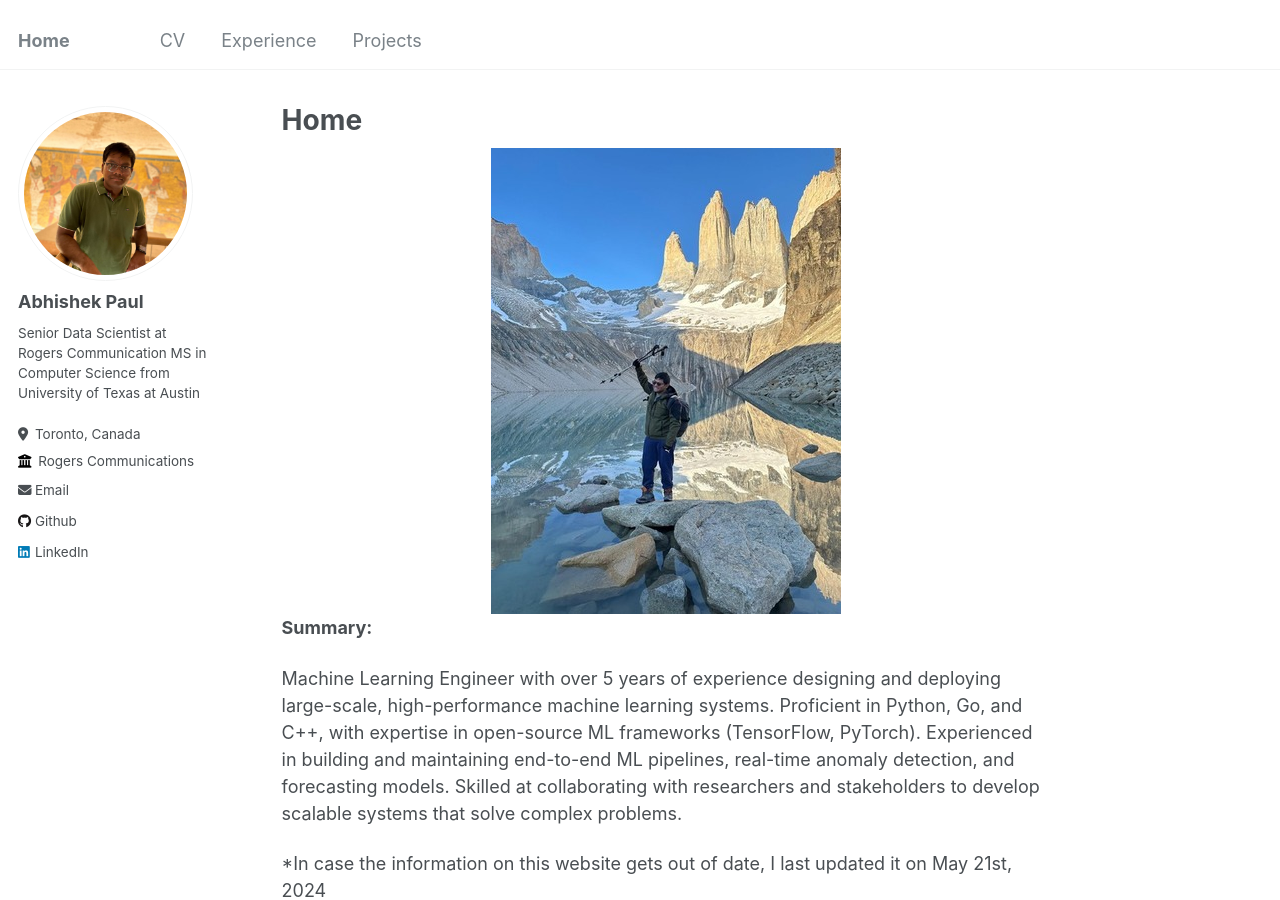
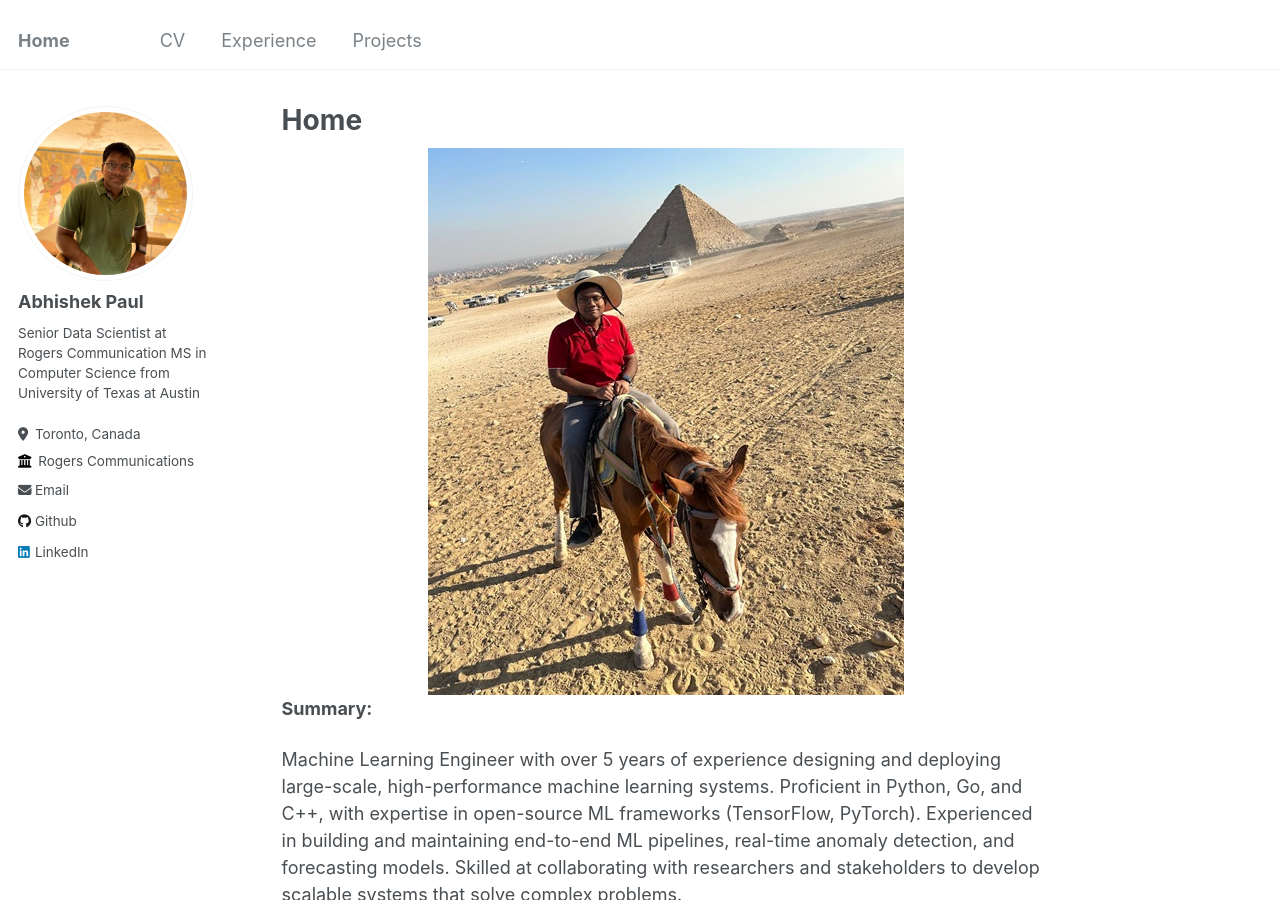
Before and after one commit to abhi-p/abhi-p.github.io, a Jekyll site: the page built from _pages/about.md, in a window 1280 px wide and 900 px high. Built offline with Jekyll 4.4.1, drawn with Linux system fonts in a browser that asks for light colours.

Commit message:
Update about.md

```diff
--- a/_pages/about.md
+++ b/_pages/about.md
@@ -10,7 +10,7 @@ redirect_from:
 
 <!-- ![Profile Picture](images/profile-4-resized.jpg) -->
 <div style="text-align: center;">
-  <img src="images/torres _del_paine_1.jpg" alt="Profile Picture" style="max-width: 100%; height: auto;">
+  <img src="images/profile-4-resized.jpg" alt="Profile Picture" style="max-width: 100%; height: auto;">
 </div>
 **Summary:**
 
```
